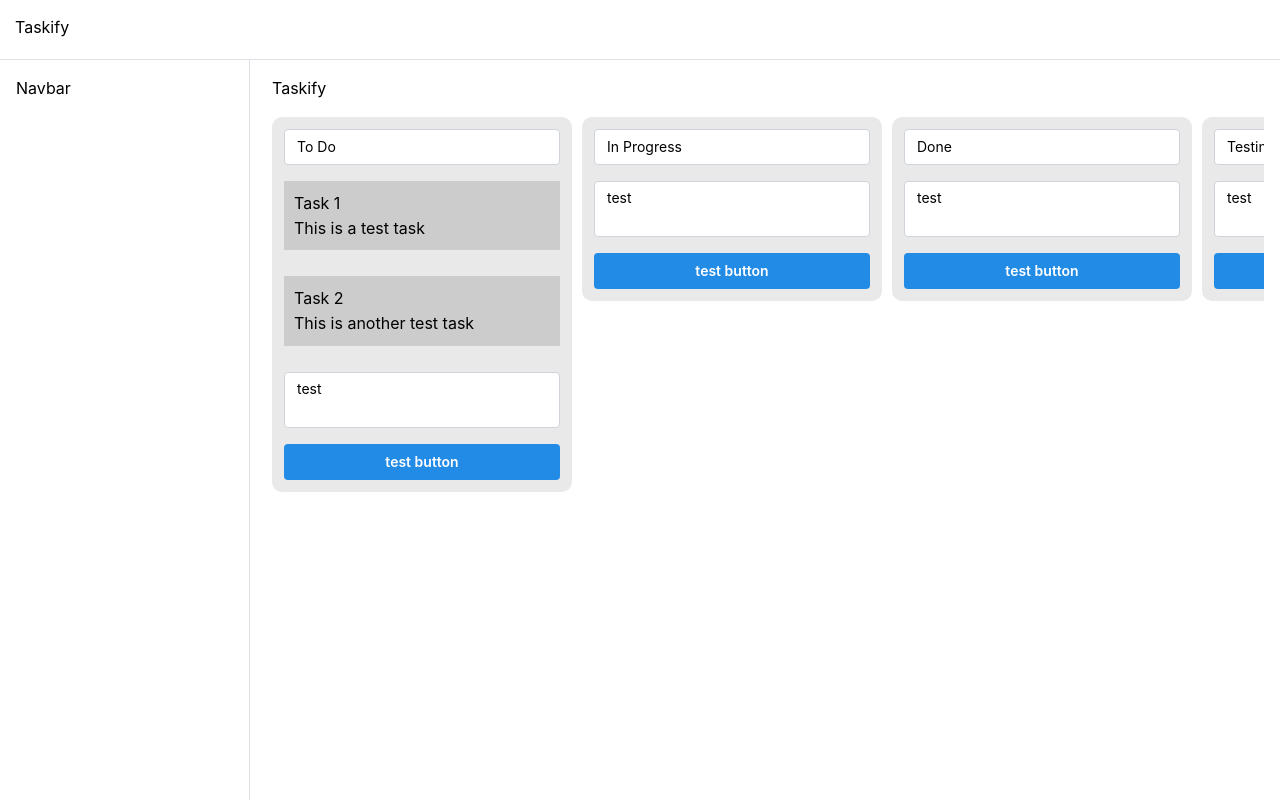
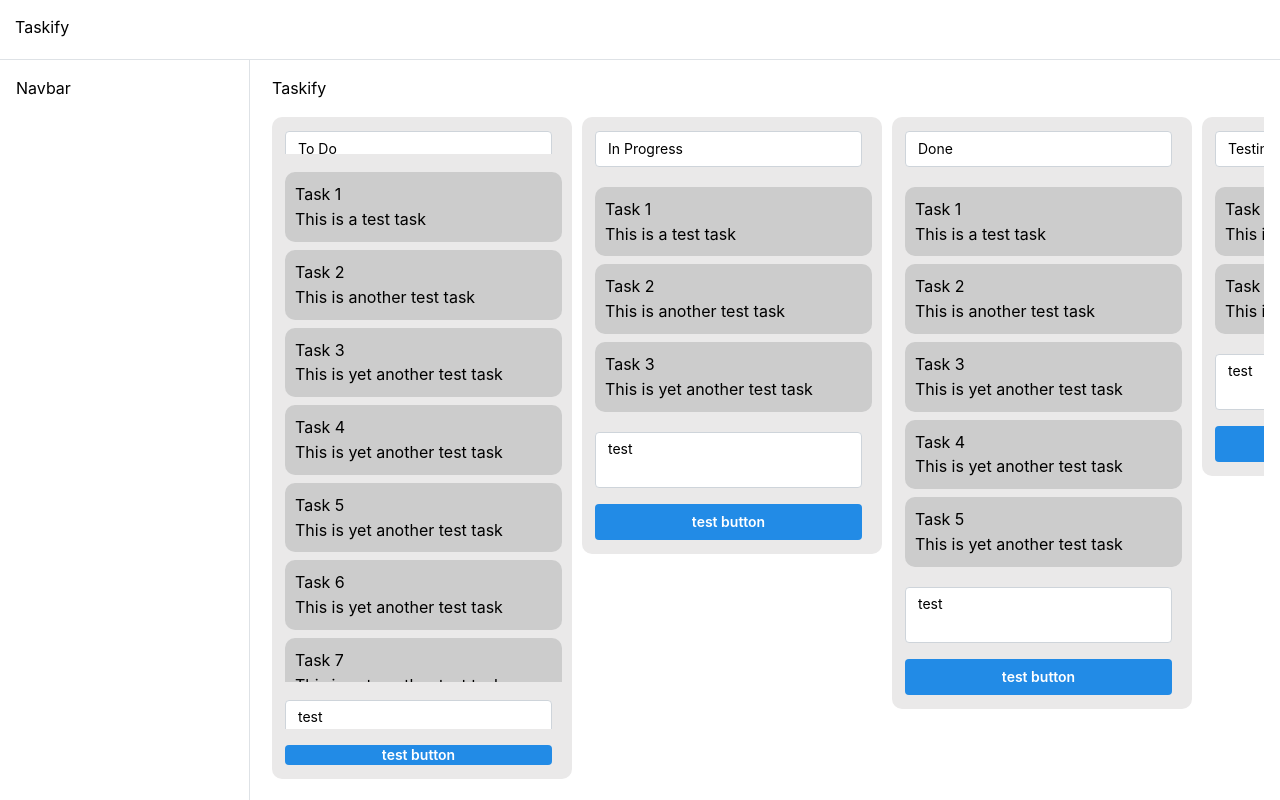
Before and after one commit to bblack1225/taskify, a React (Vite) app in the folder taskify-frontend/: page / in a window 1280 px wide. Built offline with nearby package versions, Linux system fonts and the light colour scheme.

Commit message:
feat: 讓column有各自的scroll bar

```diff
--- a/taskify-frontend/src/App.css
+++ b/taskify-frontend/src/App.css
@@ -1,3 +1,19 @@
 * {
   overflow: hidden;
 }
+
+::-webkit-scrollbar {
+  /* 透明背景 */
+  background-color: transparent;
+  /* y軸scroll的寬度  */
+  width: 10px;
+  /* x軸scroll的高度  */
+  height: 10px;
+}
+
+::-webkit-scrollbar-thumb {
+  /* 滾動條的背景色 */
+  background-color: rgba(0, 0, 0, 0.5);
+  border-radius: 10px;
+
+}
--- a/taskify-frontend/src/components/layout/MainLayout.module.scss
+++ b/taskify-frontend/src/components/layout/MainLayout.module.scss
@@ -1,4 +1,6 @@
 .main {
   display: flex;
   padding-left: 17em;
+  // 神奇的height設定，讓scroll bar出現
+  height: 100px;
 }
--- a/taskify-frontend/src/pages/Taskboard.tsx
+++ b/taskify-frontend/src/pages/Taskboard.tsx
@@ -1,5 +1,4 @@
 import { Box, Button, Flex, Input, Stack, Text, Textarea } from "@mantine/core";
-import { Fragment } from "react";
 
 const COLUMN_DATA = [
   {
@@ -16,22 +15,120 @@ const COLUMN_DATA = [
         title: "Task 2",
         description: "This is another test task",
       },
+      {
+        id: 3,
+        title: "Task 3",
+        description: "This is yet another test task",
+      },
+      {
+        id: 4,
+        title: "Task 4",
+        description: "This is yet another test task",
+      },
+      {
+        id: 5,
+        title: "Task 5",
+        description: "This is yet another test task",
+      },
+      {
+        id: 6,
+        title: "Task 6",
+        description: "This is yet another test task",
+      },
+      {
+        id: 7,
+        title: "Task 7",
+        description: "This is yet another test task",
+      },
+      {
+        id: 8,
+        title: "Task 8",
+        description: "This is yet another test task",
+      },
+      {
+        id: 9,
+        title: "Task 9",
+        description: "This is yet another test task",
+      },
+      {
+        id: 10,
+        title: "Task 10",
+        description: "This is yet another test task",
+      },
+      {
+        id: 11,
+        title: "Task 11",
+        description: "This is yet another test task",
+      },
     ],
   },
   {
     id: 2,
     title: "In Progress",
-    tasks: [],
+    tasks: [
+      {
+        id: 1,
+        title: "Task 1",
+        description: "This is a test task",
+      },
+      {
+        id: 2,
+        title: "Task 2",
+        description: "This is another test task",
+      },
+      {
+        id: 3,
+        title: "Task 3",
+        description: "This is yet another test task",
+      },
+    ],
   },
   {
     id: 3,
     title: "Done",
-    tasks: [],
+    tasks: [
+      {
+        id: 1,
+        title: "Task 1",
+        description: "This is a test task",
+      },
+      {
+        id: 2,
+        title: "Task 2",
+        description: "This is another test task",
+      },
+      {
+        id: 3,
+        title: "Task 3",
+        description: "This is yet another test task",
+      },
+      {
+        id: 4,
+        title: "Task 4",
+        description: "This is yet another test task",
+      },
+      {
+        id: 5,
+        title: "Task 5",
+        description: "This is yet another test task",
+      },
+    ],
   },
   {
     id: 4,
     title: "Testing",
-    tasks: [],
+    tasks: [
+      {
+        id: 1,
+        title: "Task 1",
+        description: "This is a test task",
+      },
+      {
+        id: 2,
+        title: "Task 2",
+        description: "This is another test task",
+      },
+    ],
   },
 ];
 
@@ -57,17 +154,32 @@ function TaskBoard() {
                 style={{
                   width: "300px",
                   background: "#eae9e9",
-                  padding: 12,
+                  padding: "12px 2px 12px 5px",
                   borderRadius: 10,
+                  maxHeight: "calc(100% - 5px)",
                 }}
               >
-                <Input defaultValue={column.title} />
+                <Input
+                  defaultValue={column.title}
+                  // 為了因應tasks區塊的scroll bar空隙，所以margin要調整，後續可以重構
+                  style={{ marginLeft: 4, marginRight: 14, padding: "2px 4px" }}
+                />
+                <Stack
+                  style={{
+                    overflowX: "hidden",
+                    overflowY: "auto",
+                    margin: "0 4px",
+                    padding: "2px 4px",
+                    gap: 8,
+                  }}
+                >
                   {column.tasks.map((task) => (
                     <Box
                       style={{
                         background: "#ccc",
                         padding: "10px",
-                      marginBottom: "10px",
+                        flexShrink: 0,
+                        borderRadius: 10,
                       }}
                       key={task.id}
                     >
@@ -75,8 +187,14 @@ function TaskBoard() {
                       <Text>{task.description}</Text>
                     </Box>
                   ))}
+                </Stack>
+                <Stack
+                  // 為了因應tasks區塊的scroll bar空隙，所以margin要調整，後續可以重構
+                  style={{ marginLeft: 4, marginRight: 14, padding: "2px 4px" }}
+                >
                   <Textarea defaultValue="test" />
                   <Button>test button</Button>
+                </Stack>
               </Stack>
             </Box>
           </Flex>
```
Lines whose indentation alone changed are shown as unchanged.
